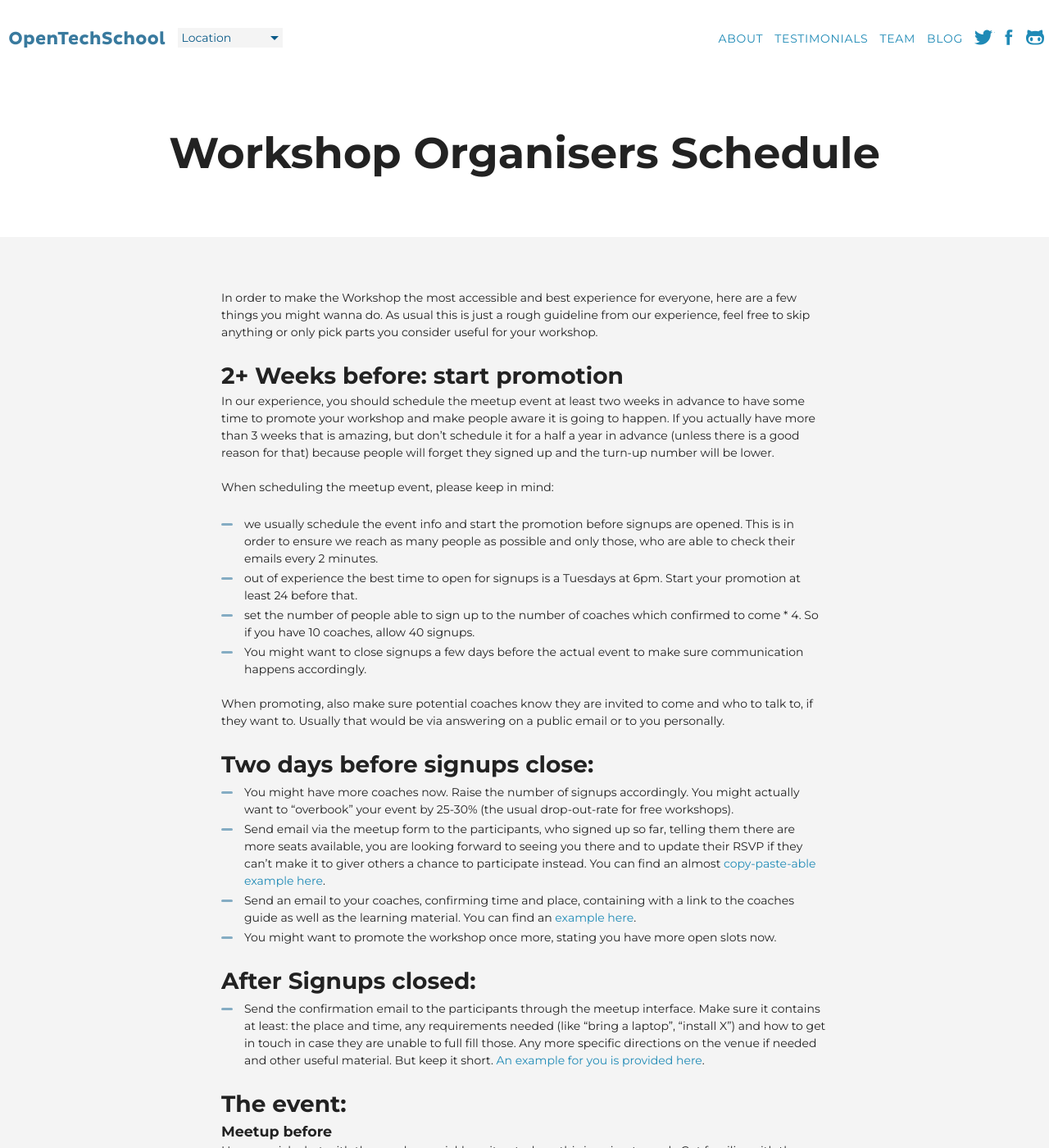
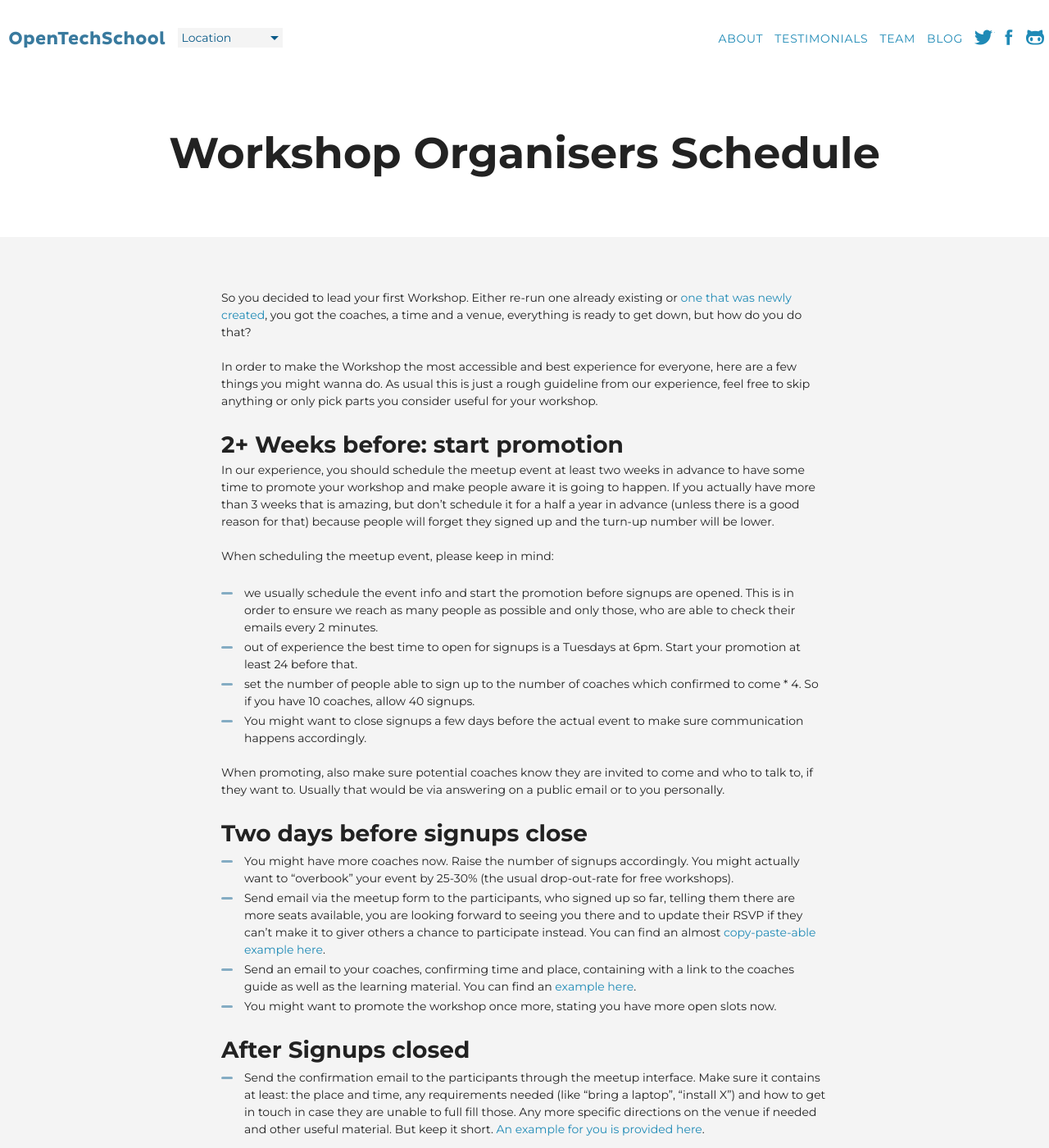
Before and after one commit to OpenTechSchool/www.opentechschool.org, a Jekyll site: the page built from handbooks/workshops/organisers-schedule.md, in a window 1280 px wide and 1400 px high. Shown: the whole window at 82% size. Built offline with Jekyll 4.4.1, drawn with Linux system fonts in a browser that asks for light colours; nearby versions of some CDN libraries; some of the changed text lies outside the part shown.

Commit message:
linking and some copy editing

```diff
--- a/_includes/_footer.html
+++ b/_includes/_footer.html
@@ -51,7 +51,7 @@
               <a href="http://opentechschool.github.com/slides/presentations/coaching/">Coaching guide</a>
             </li>
             <li>
-              <a href="/handbooks/workshops/starting-a-workshop.html">New workshop</a>
+              <a href="/handbooks/workshops/organisers-schedule.html">Workshop Schedule</a>
             </li>
             <li>
               <a href="/handbooks/city-blueprint.html">City blueprint</a>
--- a/handbooks/workshops/organisers-schedule.md
+++ b/handbooks/workshops/organisers-schedule.md
@@ -2,6 +2,8 @@
 layout: simple
 title: Workshop Organisers Schedule
 ---
+
+So you decided to lead your first Workshop. Either re-run one already existing or [one that was newly created](/handbooks/workshops/starting-a-workshop.html), you got the coaches, a time and a venue, everything is ready to get down, but how do you do that?
 
 In order to make the Workshop the most accessible and best experience for everyone, here are a few things you might wanna do. As usual this is just a rough guideline from our experience, feel free to skip anything or only pick parts you consider useful for your workshop.
 
@@ -18,28 +20,28 @@
 
 When promoting, also make sure potential coaches know they are invited to come and who to talk to, if they want to. Usually that would be via answering on a public email or to you personally.
 
-## Two days before signups close:
+## Two days before signups close
  * You might have more coaches now. Raise the number of signups accordingly. You might actually want to "overbook" your event by 25-30% (the usual drop-out-rate for free workshops).
  * Send email via the meetup form to the participants, who signed up so far, telling them there are more seats available, you are looking forward to seeing you there and to update their RSVP if they can't make it to giver others a chance to participate instead. You can find an almost [copy-paste-able example here](/handbooks/workshops/example-before-closing.html).
  * Send an email to your coaches, confirming time and place, containing with a link to the coaches guide as well as the learning material. You can find an [example here](/handbooks/workshops/example-coaches-mail.html).
  * You might want to promote the workshop once more, stating you have more open slots now.
 
-## After Signups closed:
+## After Signups closed
  * Send the confirmation email to the participants through the meetup interface. Make sure it contains at least: the place and time, any requirements needed (like "bring a laptop", "install X") and how to get in touch in case they are unable to full fill those. Any more specific directions on the venue if needed and other useful material. But keep it short. [An example for you is provided here](/handbooks/workshops/example-after-closing.html).
 
-## The event:
+## The Workshop itself
 
-### Meetup before
+### Coaches meetup before
 Have a quick chat with the coaches, quickly re-iterate, how this is going to work. Get familiar with the space, tell them to be welcoming and inviting when people come in. Tell them to tell the learners to get comfortable and set up their environment. Tell the coaches to be standing, while the learners arrive. That is more welcoming than sitting and working on your stuff.
 
-### Set up
+### Set up the space
  - Set up tables and chairs in the room for the expected audience
  - Make sure all coaches have some kind of name badge (use post-its or write on tape)
  - You might want to set up some signs (papers with arrows) to point learners to the workspace
  - If you have requirements, learners might show up with problems before the event, make sure to have a coach on each problem, fixing it asap.
  - If you are working on a food-to-share-system set up a place for that as well, mark it appropriately.
 
-### Kickoff
+### Kickoff the event
  - Once the majority of learners is there and set up, do a short quick welcoming speech.
  - Ask how many people know the OpenTechSchool already and/or have been to other events before (make them raise their hands. it sounds cheesy but sets an interactive mood.). If a bigger group doesn't know what OTS is and does, make a quick introduction and tell them to check the website for more details and they should check out the upcoming learners meetup.
  - Explain the schedule and how the workshop is going to happen: that they are working on their own with the material, the coaches standing around are there to assist, help and support, so instead of getting stuck, ask them. If there will be a demo session at the end, tell them about that, too.
@@ -54,14 +56,15 @@
 ### Demo Session (optional, but encouraged)
 Often learners come up with amazing and awesome little slightly-off-the-path hacks during the workshop. Either planned before hand or just because so many awesome things happened, you might want to make a small demo-session at the end inviting everyone to show their results of the day. Encourage everyone doing something creative to come to the front and show it to the others. It doesn't only give them recognition on their work but also shows the others what awesome things you can do with just a little effort (of peers on a similar knowledge level).
 
-### Closing
+### Closing the event
 When the first people pack their stuff or after the Demo, ask for the attention for another minute to:
  - thank everybody for coming
  - ask them to provide feedback through the "how was it"-email they'll be receiving from meetup a few days later because it helps you improve
  - invite them again to show their hacks and awesome ideas at the next Learning Meetup
+ - don't forget to thank the sponsor of the venue, food and drinks, if provided
  - let them know what the rest of the days schedule is (for e.g. if you need to be out at a certain time, but they are free to stick around, or if you are going for drinks or stuff)
  - ask them to help you clean up and rearrange the tables if you need to do that
  - and eventually ask for a round of applause for the awesome group of coaches, who helped them that day.
 
 
-Congratulations, you just organised a great Workshop.
+Congratulations, you just organised a great workshop.
```
Also changed, not shown: handbooks/index.md (+2 -1 lines).
